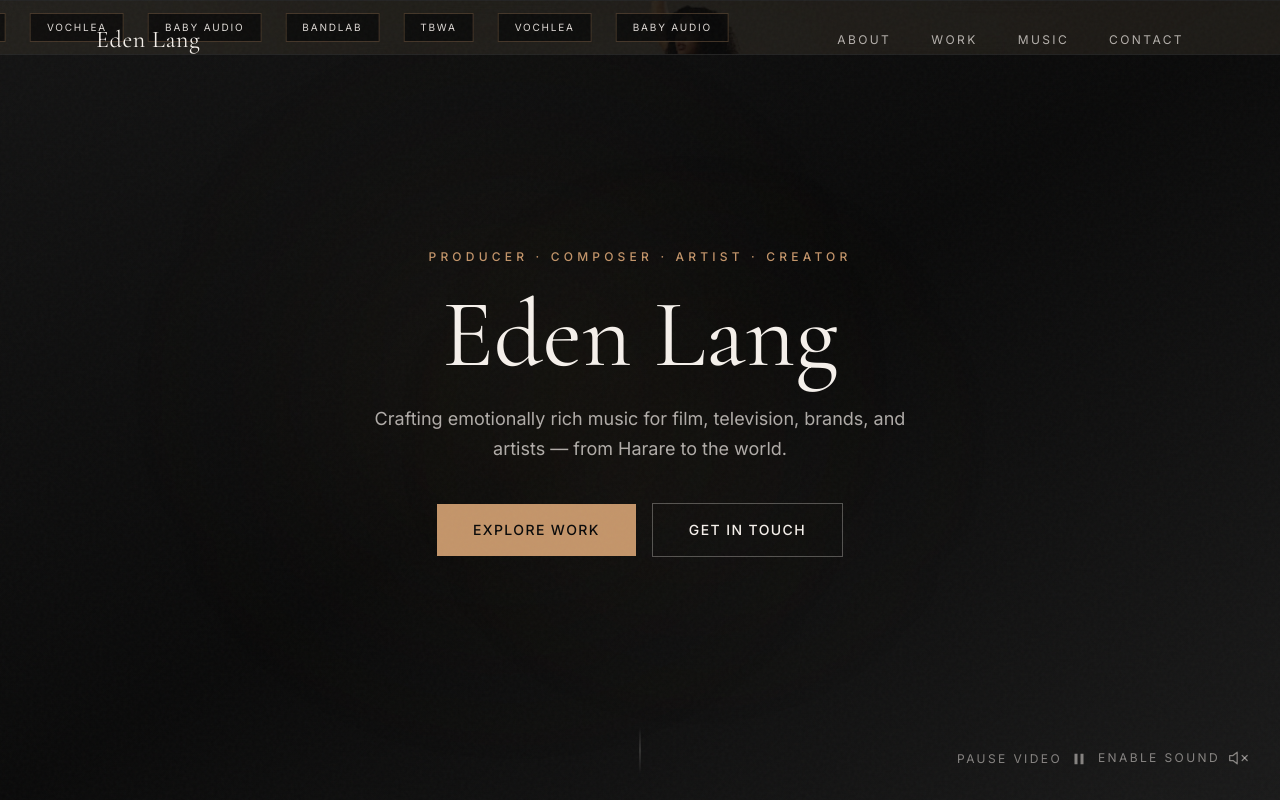
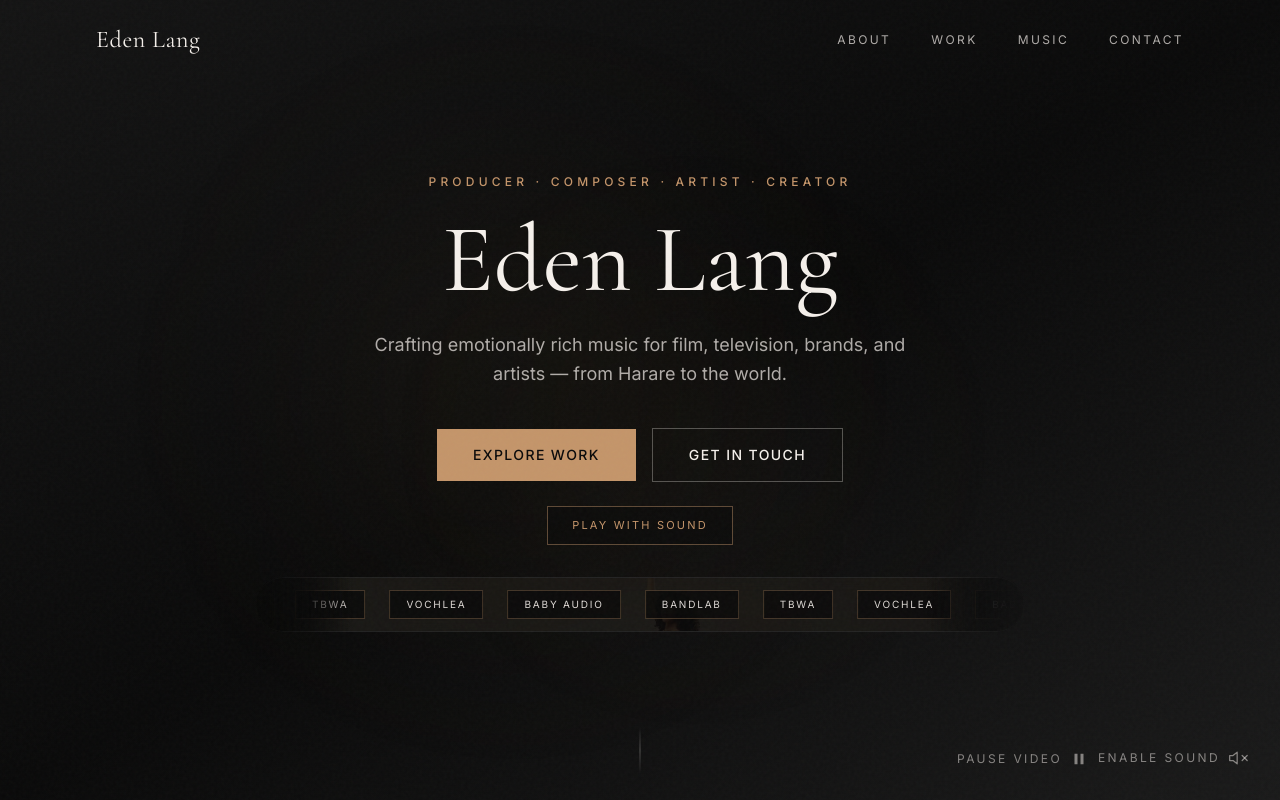
Before and after one commit to darrensmith849/edenlang, a Next.js app: page / in a window 1280 px wide. Shown: the top 800 px of the page. Built offline with nearby package versions, Linux system fonts and the light colour scheme.

Commit message:
Refine hero carousel: bounded faded marquee below CTA and smoother motion

```diff
--- a/app/globals.css
+++ b/app/globals.css
@@ -85,7 +85,12 @@ body {
 }
 
 .animate-partner-marquee {
-  animation: partner-marquee 22s linear infinite;
+  animation: partner-marquee 34s linear infinite;
+}
+
+.carousel-fade-mask {
+  -webkit-mask-image: linear-gradient(to right, transparent 0%, black 12%, black 88%, transparent 100%);
+  mask-image: linear-gradient(to right, transparent 0%, black 12%, black 88%, transparent 100%);
 }
 
 /* Reduced motion */
--- a/components/sections/hero.tsx
+++ b/components/sections/hero.tsx
@@ -21,11 +21,24 @@ export function Hero() {
     return () => mq.removeEventListener("change", handler);
   }, []);
 
-  const toggleMute = () => {
-    if (videoRef.current) {
-      videoRef.current.muted = !videoRef.current.muted;
-      setIsMuted(!isMuted);
+  const toggleMute = async () => {
+    if (!videoRef.current) return;
+    const nextMuted = !videoRef.current.muted;
+    videoRef.current.muted = nextMuted;
+    if (!nextMuted) {
+      videoRef.current.volume = 1;
+      await videoRef.current.play().catch(() => {});
     }
+    setIsMuted(nextMuted);
+  };
+
+  const playWithSound = async () => {
+    if (!videoRef.current) return;
+    videoRef.current.muted = false;
+    videoRef.current.volume = 1;
+    await videoRef.current.play().catch(() => {});
+    setIsMuted(false);
+    setIsPlaying(!videoRef.current.paused);
   };
 
   const togglePlay = () => {
@@ -41,19 +54,6 @@ export function Hero() {
 
   return (
     <section className="relative h-screen min-h-[600px] max-h-[1200px] overflow-hidden flex items-center justify-center">
-      <div className="absolute top-0 left-0 right-0 z-20 overflow-hidden border-y border-white/10 bg-eden-black/70 backdrop-blur-sm">
-        <div className="absolute inset-0 opacity-15 bg-[url('/images/eden/partners-banner.jpg')] bg-cover bg-center" />
-        <div className="relative flex min-w-max animate-partner-marquee py-3">
-          {partners.map((partner, idx) => (
-            <div key={`${partner}-${idx}`} className="mx-3 shrink-0">
-              <span className="inline-flex items-center px-4 py-1.5 border border-eden-gold/30 bg-eden-black/80 text-[10px] uppercase tracking-[0.18em] text-eden-cream/90">
-                {partner}
-              </span>
-            </div>
-          ))}
-        </div>
-      </div>
-
       {/* Video background */}
       {!prefersReducedMotion && (
         <video
@@ -131,6 +131,40 @@ export function Hero() {
             Get in Touch
           </Button>
         </motion.div>
+
+        <motion.div
+          initial={{ opacity: 0, y: 18 }}
+          animate={{ opacity: 1, y: 0 }}
+          transition={{ duration: 0.7, delay: 1.05, ease: [0.25, 0.4, 0.25, 1] }}
+          className="mt-6"
+        >
+          <button
+            onClick={playWithSound}
+            className="inline-flex items-center justify-center px-6 py-2.5 border border-eden-gold/45 bg-eden-black/55 text-[11px] uppercase tracking-[0.2em] text-eden-gold hover:bg-eden-gold/10 transition-colors duration-300"
+          >
+            {isMuted ? "Play with sound" : "Sound on"}
+          </button>
+        </motion.div>
+
+        <motion.div
+          initial={{ opacity: 0, y: 18 }}
+          animate={{ opacity: 1, y: 0 }}
+          transition={{ duration: 0.7, delay: 1.15, ease: [0.25, 0.4, 0.25, 1] }}
+          className="mt-8 relative mx-auto w-full max-w-3xl overflow-hidden rounded-full border border-white/10 bg-eden-black/65 backdrop-blur-sm carousel-fade-mask"
+        >
+          <div className="absolute inset-0 opacity-10 bg-[url('/images/eden/partners-banner.jpg')] bg-cover bg-center" />
+          <div className="relative flex min-w-max animate-partner-marquee py-3">
+            {partners.map((partner, idx) => (
+              <div key={`${partner}-${idx}`} className="mx-3 shrink-0">
+                <span className="inline-flex items-center px-4 py-1.5 border border-eden-gold/30 bg-eden-black/80 text-[10px] uppercase tracking-[0.18em] text-eden-cream/90">
+                  {partner}
+                </span>
+              </div>
+            ))}
+          </div>
+          <div className="pointer-events-none absolute inset-y-0 left-0 w-24 bg-gradient-to-r from-eden-black via-eden-black/70 to-transparent" />
+          <div className="pointer-events-none absolute inset-y-0 right-0 w-24 bg-gradient-to-l from-eden-black via-eden-black/70 to-transparent" />
+        </motion.div>
       </div>
 
       {/* Sound toggle */}
```
